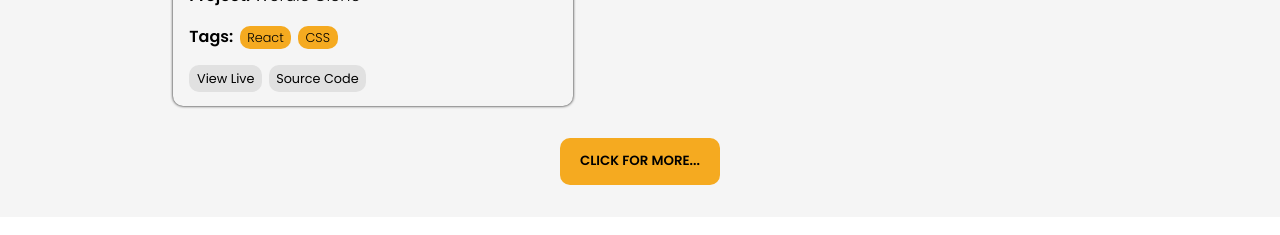
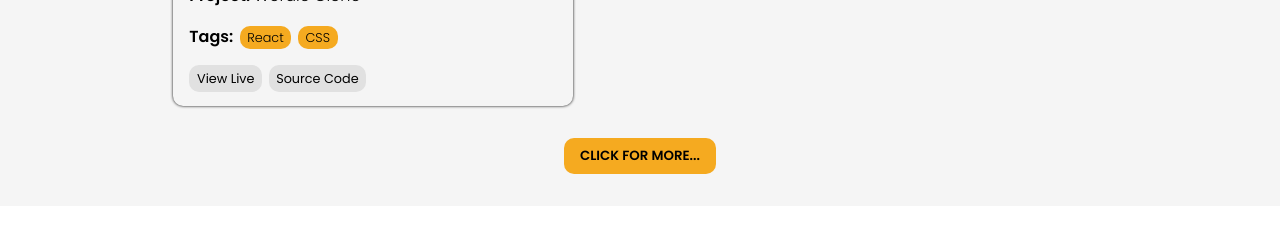
Before and after one commit to demirsergen/Portfolio-website, a React (Create React App) app: page / in a window 1280 px wide. Shown: the part 1740-1975 px from the top of the page. Built offline with nearby package versions, Linux system fonts and the light colour scheme; a web font is replaced by a local one.

Commit message:
change styling of a button

```diff
--- a/src/styles.css
+++ b/src/styles.css
@@ -618,7 +618,6 @@ header {
 }
 
 .popularProjectsButton {
-  padding: 1em 1.5em;
   border: none;
   border-radius: 10px;
   background: rgb(245, 170, 32);
@@ -636,6 +635,8 @@ header {
   display: flex;
   align-items: center;
   gap: 0.5em;
+  padding: .3em .6em;
+
 }
 
 .popularProjectsButton:hover {
```
